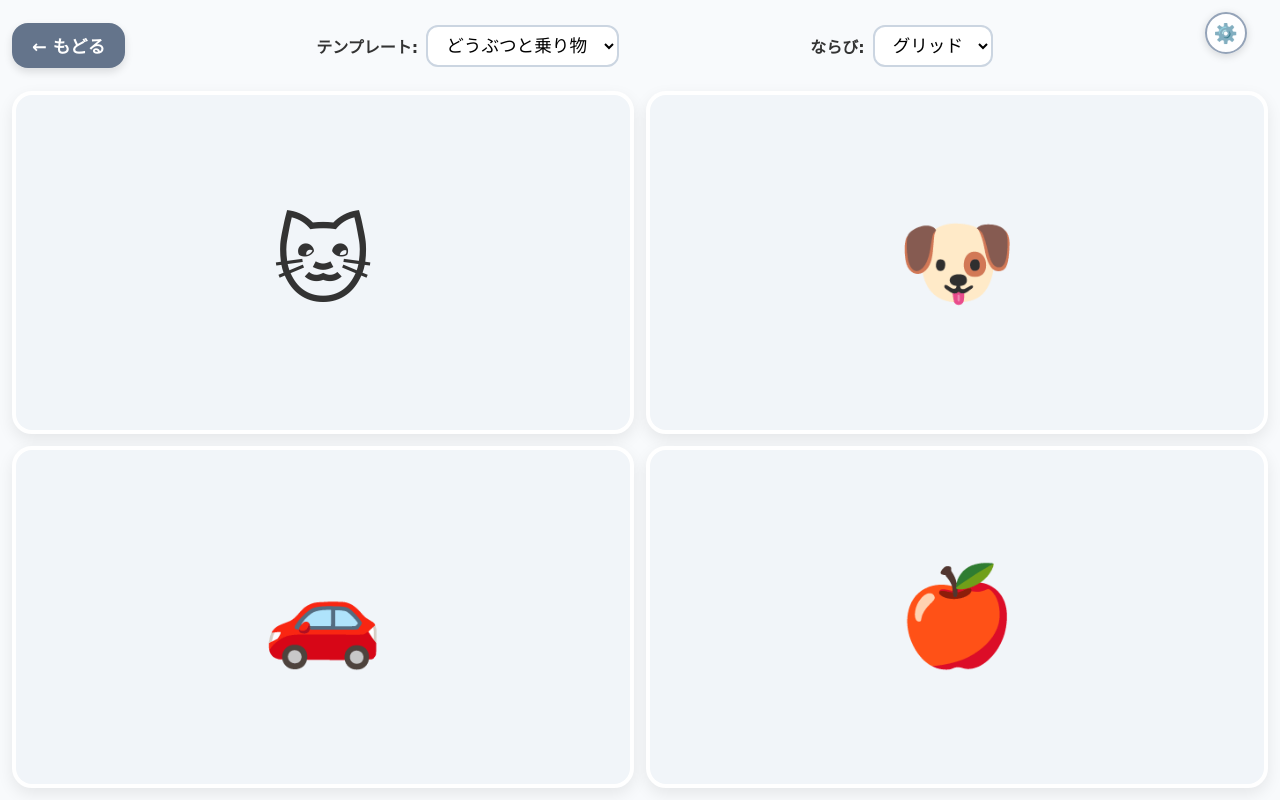
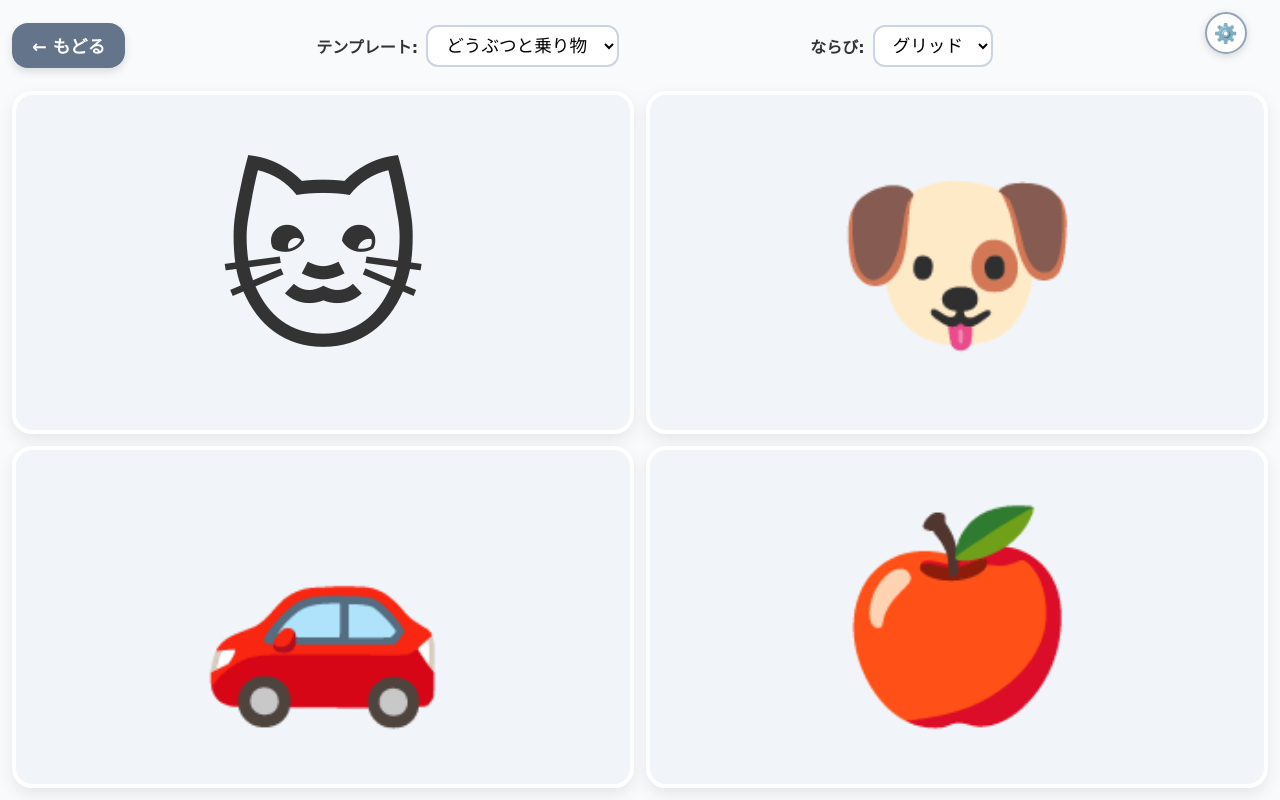
Before and after one commit to k871095-hub/selectcard, a plain HTML site: page index.html in a window 1280 px wide. Both pictures are taken after a click on the button "スタート！". Drawn offline with Linux system fonts and the light colour scheme; a web font is replaced by a local one.

Commit message:
Update index.html

```diff
--- a/index.html
+++ b/index.html
@@ -234,6 +234,8 @@
     .grid-container {
       flex: 1;
       width: 100%;
+      min-height: 0;
+      min-width: 0;
       display: grid;
       gap: 12px;
       justify-content: center;
@@ -247,6 +249,8 @@
       height: 100%;
       max-width: 100%;
       max-height: 100%;
+      min-height: 0;
+      min-width: 0;
       background-color: #fff;
       border-radius: 20px;
       box-shadow: 0 6px 16px rgba(0,0,0,0.08);
@@ -264,6 +268,8 @@
     .image-card img, .image-card .emoji-display {
       width: 100%;
       height: 100%;
+      max-width: 100%;
+      max-height: 100%;
       object-fit: contain;
       pointer-events: none;
     }
@@ -271,7 +277,6 @@
       display: flex;
       align-items: center;
       justify-content: center;
-      font-size: 6rem;
       background-color: #f1f5f9;
     }
 
@@ -1183,8 +1188,8 @@
         else { cols = 4; rows = Math.ceil(count / 4); }
       }
 
-      gridContainer.style.gridTemplateColumns = `repeat(${cols}, 1fr)`;
-      gridContainer.style.gridTemplateRows = `repeat(${rows}, 1fr)`;
+      gridContainer.style.gridTemplateColumns = `repeat(${cols}, minmax(0, 1fr))`;
+      gridContainer.style.gridTemplateRows = `repeat(${rows}, minmax(0, 1fr))`;
 
       targetImages.forEach(imgData => {
         const card = document.createElement('div');
@@ -1194,6 +1199,12 @@
           const emojiEl = document.createElement('div');
           emojiEl.className = 'emoji-display';
           emojiEl.textContent = imgData.value;
+
+          // 表示行数・列数に応じて絵文字の大きさを自動調整
+          const maxVh = Math.floor(50 / rows);
+          const maxVw = Math.floor(70 / cols);
+          emojiEl.style.fontSize = `min(${maxVh}vh, ${maxVw}vw)`;
+
           card.appendChild(emojiEl);
         } else {
           const imgEl = document.createElement('img');
```
